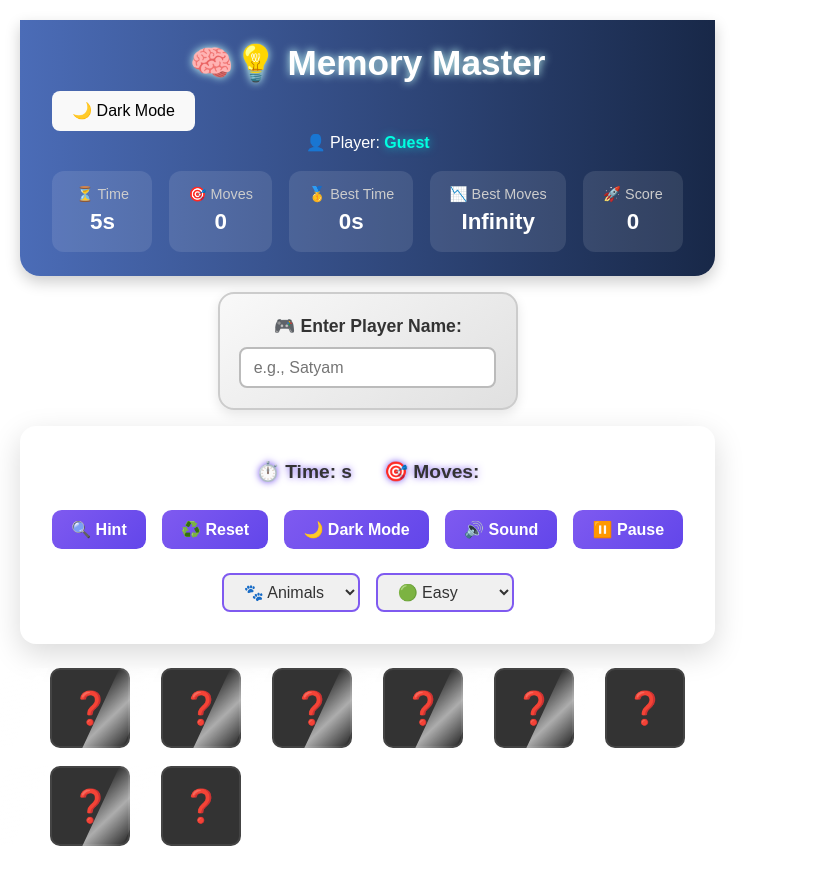
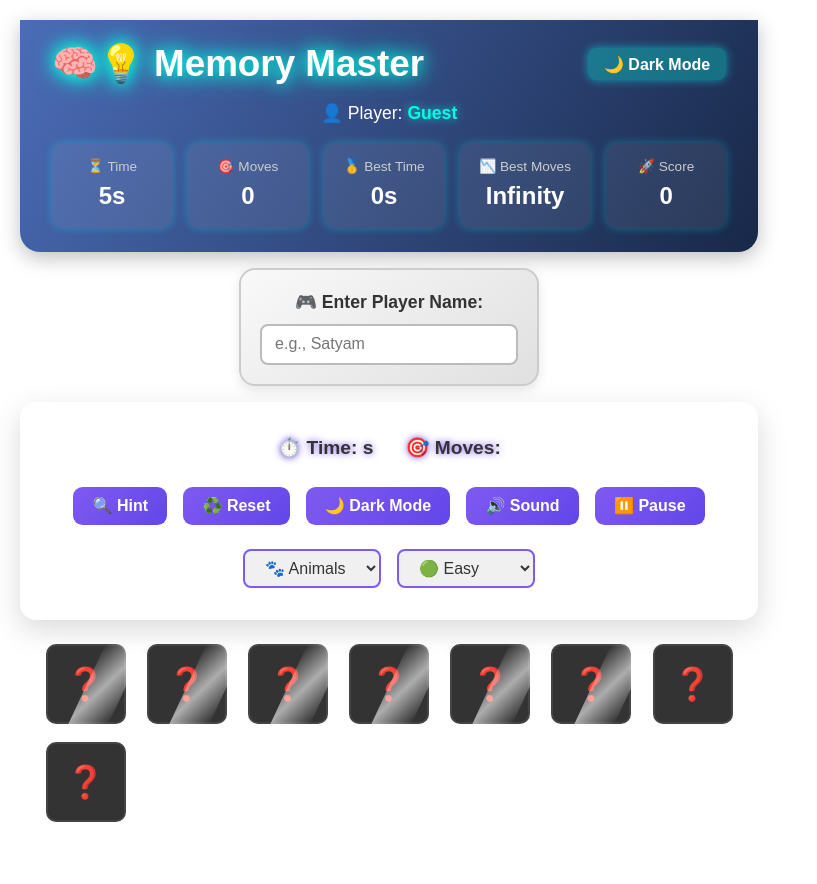
Before and after one commit to Satyam6201/Memory-Card-Game, a React (Vite) app: page / in a window 1280 px wide. Shown: the top 884 px of the page, without its empty margins (0-817 px from the left). Built offline with nearby package versions, Linux system fonts and the light colour scheme.

Commit message:
Add More Feature

```diff
--- a/src/style/Header.css
+++ b/src/style/Header.css
@@ -1,16 +1,17 @@
 .header {
-  background: linear-gradient(90deg, #4b6cb7, #182848);
+  background: linear-gradient(120deg, #4b6cb7, #182848);
+  color: #fff;
   padding: 1.5rem 2rem;
-  color: #fff;
   border-radius: 0 0 20px 20px;
-  box-shadow: 0 6px 15px rgba(0, 0, 0, 0.2);
+  box-shadow: 0 6px 20px rgba(0, 0, 0, 0.25);
   animation: fadeInTop 1s ease;
+  transition: background 0.5s ease;
 }
 
 @keyframes fadeInTop {
   from {
     opacity: 0;
-    transform: translateY(-25px);
+    transform: translateY(-20px);
   }
   to {
     opacity: 1;
@@ -18,66 +19,89 @@
   }
 }
 
-.game-title {
-  font-size: 2.2rem;
-  font-weight: bold;
-  margin-bottom: 0.5rem;
-  text-align: center;
-  animation: pulse 2s infinite;
+.top-bar {
+  display: flex;
+  justify-content: space-between;
+  align-items: center;
 }
 
-@keyframes pulse {
-  0% {
-    text-shadow: 0 0 5px #fff;
+.theme-toggle {
+  background-color: #00ffe04d;
+  color: #fff;
+  border: none;
+  padding: 0.4rem 1rem;
+  border-radius: 8px;
+  cursor: pointer;
+  font-weight: bold;
+  box-shadow: 0 0 10px rgba(0, 255, 255, 0.5);
+  transition: background 0.3s ease;
+}
+
+.theme-toggle:hover {
+  background-color: #00ffe099;
+}
+
+.game-title {
+  font-size: 2.3rem;
+  font-weight: bold;
+  animation: glowText 2.5s infinite;
+}
+
+@keyframes glowText {
+  0%, 100% {
+    text-shadow: 0 0 8px #00ffe0, 0 0 16px #00ffe0;
   }
   50% {
-    text-shadow: 0 0 20px #00ffe0;
-  }
-  100% {
-    text-shadow: 0 0 5px #fff;
+    text-shadow: 0 0 20px #00ffe0, 0 0 30px #00ffe0;
   }
 }
 
 .player-info {
   text-align: center;
-  margin-bottom: 1rem;
+  font-size: 1.1rem;
+  margin: 1rem 0;
 }
 
 .highlight {
   font-weight: bold;
   color: #00ffe0;
-  text-shadow: 0 0 10px rgba(0, 255, 255, 0.6);
+  text-shadow: 0 0 10px rgba(0, 255, 255, 0.7);
 }
 
 .stats-container {
   display: flex;
-  justify-content: space-around;
+  justify-content: center;
+  gap: 1rem;
   flex-wrap: wrap;
-  gap: 1rem;
 }
 
 .stat-box {
-  background: rgba(255, 255, 255, 0.1);
-  padding: 0.8rem 1.2rem;
+  background: rgba(255, 255, 255, 0.07);
+  padding: 0.9rem 1.2rem;
   border-radius: 12px;
+  min-width: 120px;
   text-align: center;
-  min-width: 100px;
-  transition: transform 0.3s ease, background 0.3s ease;
+  transition: transform 0.3s, background 0.3s;
+  cursor: pointer;
 }
 
 .stat-box:hover {
-  background: rgba(0, 0, 0, 0.2);
-  transform: translateY(-5px);
+  background: rgba(255, 255, 255, 0.2);
+  transform: scale(1.05);
 }
 
 .stat-box p {
   margin: 0;
-  font-size: 0.9rem;
+  font-size: 0.85rem;
   color: #ccc;
 }
 
 .stat-box span {
-  font-size: 1.4rem;
+  font-size: 1.5rem;
   font-weight: bold;
   color: #fff;
 }
+
+.glow-box {
+  box-shadow: 0 0 10px rgba(0, 255, 255, 0.3);
+}
```
